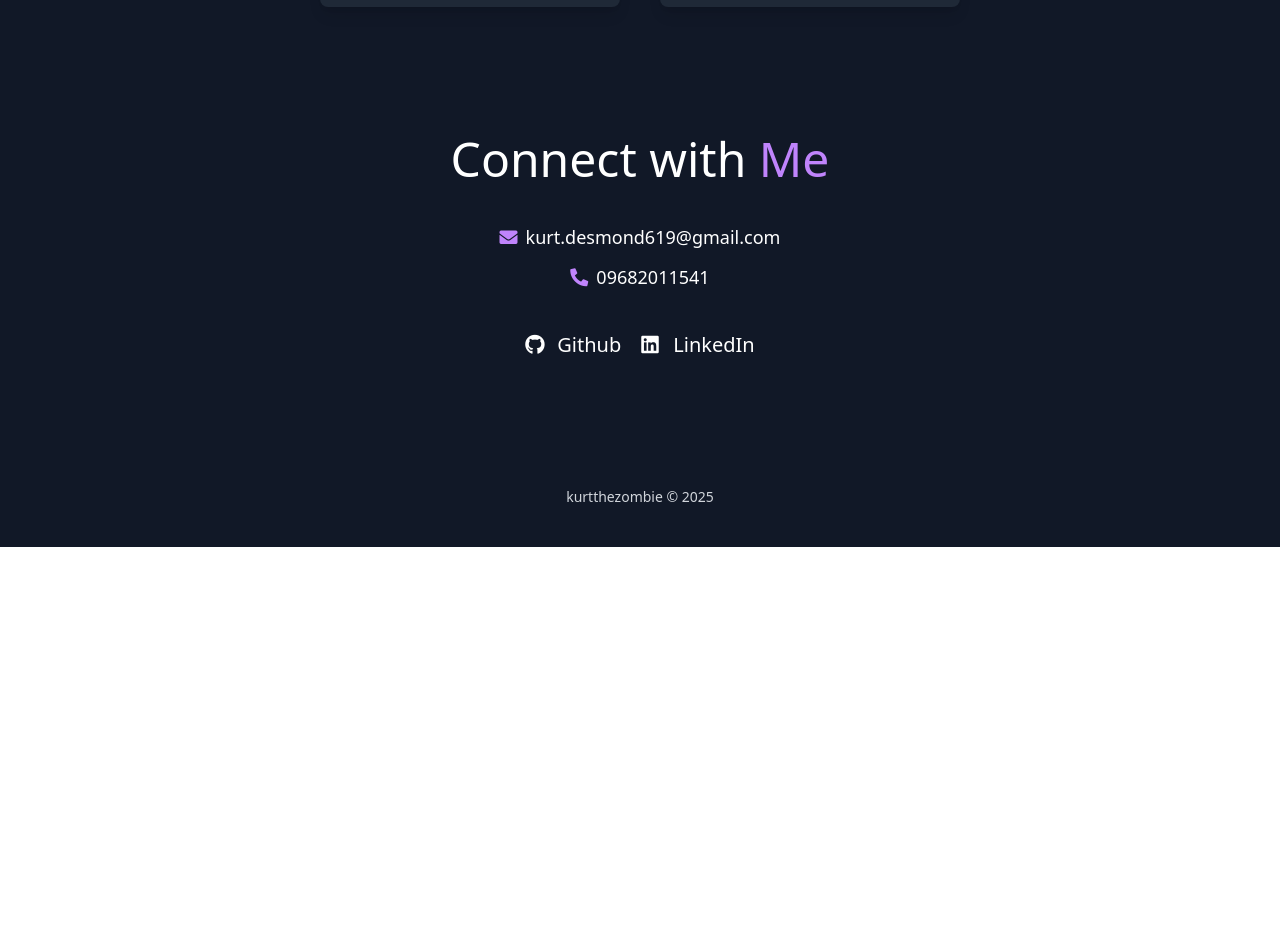
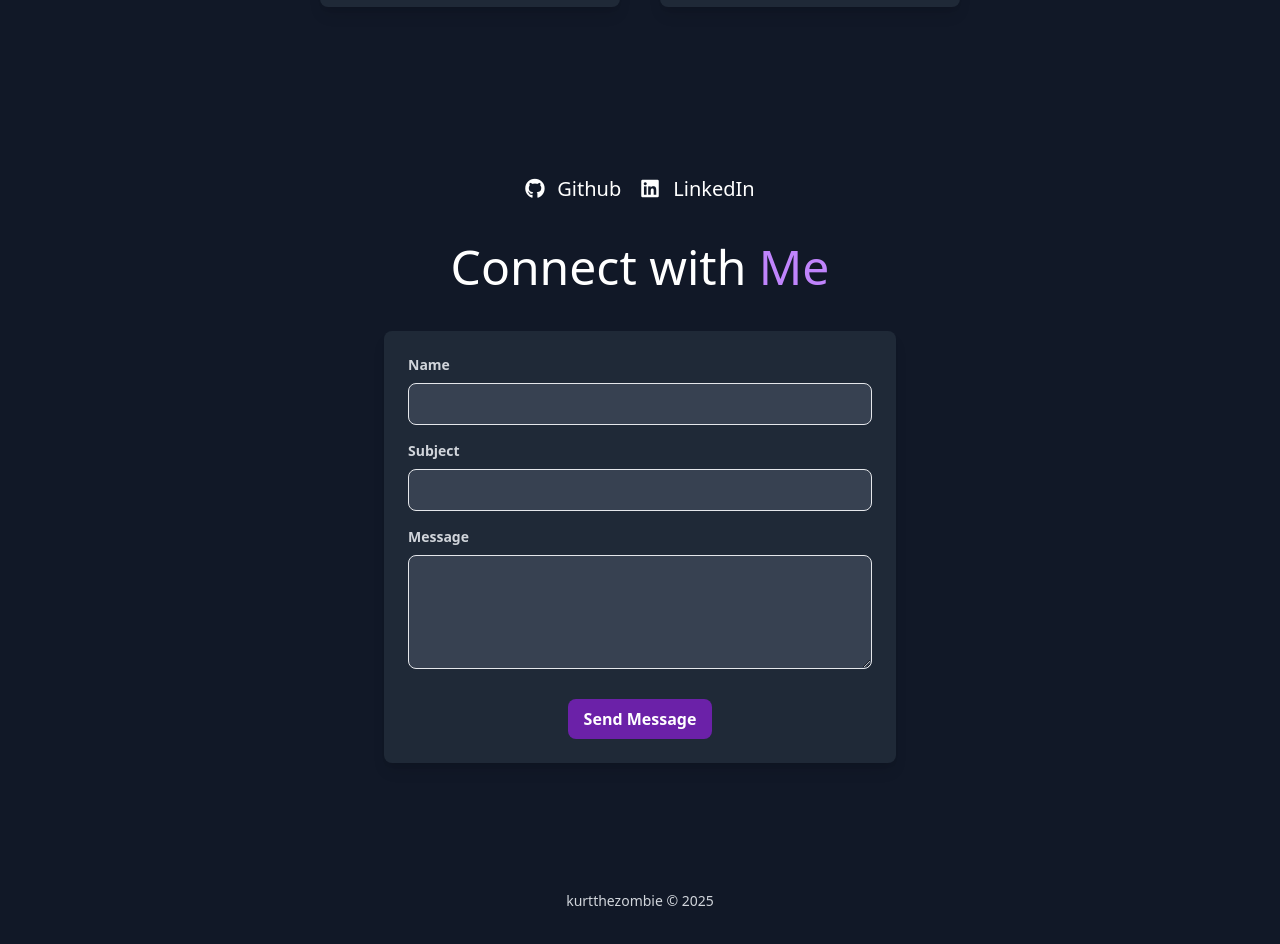
Before and after one commit to kurtthezombie/portfolio, a Vue app: page / in a window 1280 px wide. Shown: the part 2338-3282 px from the top of the page. Before the commit the page ends 2885 px from the top, so only its background shows below. Built offline with nearby package versions, Linux system fonts and the light colour scheme.

Commit message:
replace contact info with contact us form

```diff
--- a/package.json
+++ b/package.json
@@ -9,6 +9,8 @@
     "preview": "vite preview"
   },
   "dependencies": {
+    "axios": "^1.9.0",
+    "emailjs-com": "^3.2.0",
     "font-awesome": "^4.7.0",
     "pinia": "^2.3.0",
     "vue": "^3.5.13",
--- /dev/null
+++ b/src/services/email.service.js
@@ -0,0 +1,19 @@
+import axios from "axios"
+
+const sendEmail = async ({ name, subject, message }) => {
+  const currentTime = new Date().toLocaleString();
+
+  return await axios.post('https://api.emailjs.com/api/v1.0/email/send', {
+    service_id: 'service_lv4a9hq',
+    template_id: 'template_fz7wgoh',
+    user_id: 'D8ds1-1yYpocMPOQY',
+    template_params: {
+      name: name,
+      title: subject,
+      message: message,
+      time: currentTime,
+    }
+  });
+}
+
+export { sendEmail };
--- a/src/views/HomeView.vue
+++ b/src/views/HomeView.vue
@@ -1,4 +1,3 @@
-
 <template>
   <main class="bg-gray-200 dark:bg-gray-900 text-white scroll-smooth flex flex-col justify-center min-h-screen" :class="{ 'dark': isDarkMode }">
     <section id="landing">
@@ -32,7 +31,7 @@
       </div>
       <div class="flex justify-center w-1/2">
         <p class="text-justify md:text-2xl sm:text-xl min-[320px]:text-lg font-sans text-gray-800 dark:text-white">
-          I’m an aspiring software developer and a dedicated student with a passion for learning new things. I thrive
+          I'm an aspiring software developer and a dedicated student with a passion for learning new things. I thrive
           on
           exploring innovative solutions, building meaningful projects, and continuously enhancing my skills to grow
           in
@@ -95,23 +94,70 @@
       </div>
     </section>
 
+    <section>
+      <!-- Social Links -->
+      <div class="flex flex-row justify-center gap-x-5 my-10">
+        <a href="https://github.com/kurtthezombie/" target="_blank"
+          class="text-xl hover:text-green-900 dark:hover:text-green-400 transition duration-200 text-black dark:text-white">
+          <i class="fab fa-github w-6 h-6 mr-2"></i>Github
+        </a>
+        <a href="https://www.linkedin.com/in/kurt-desmond-cabaluna-0253a8312/" target="_blank"
+          class="text-xl hover:text-sky-900 dark:hover:text-sky-400 transition duration-200 text-black dark:text-white">
+          <i class="fab fa-linkedin w-6 h-6 mr-2"></i>LinkedIn
+        </a>
+      </div>
+    </section>
+
     <section id="contact" class="mb-32">
       <div class="text-center">
         <h1 class="md:text-5xl sm:text-3xl min-[320px]:text-2xl text-black dark:text-white">Connect with <span class="text-purple-800 dark:text-purple-400">Me</span></h1>
       </div>
 
-      <!-- Contact Information -->
-      <div class="flex flex-col items-center justify-center mt-10 w-full gap-y-3 mb-10">
-        <p class="text-lg text-justify flex items-center gap-x-2 text-black dark:text-white"><span class="text-purple-800 dark:text-purple-400"><i class="fas fa-envelope"></i></span> kurt.desmond619@gmail.com</p>
-        <p class="text-lg text-justify flex items-center gap-x-2 text-black dark:text-white"><span class="text-purple-800 dark:text-purple-400"><i class="fas fa-phone-alt"></i></span> 09682011541 </p>
-      </div>
+      <!-- Contact Form -->
+      <div class="flex justify-center mt-10">
+        <form @submit.prevent="handleSubmit" class="w-full max-w-lg p-6 bg-white dark:bg-gray-800 rounded-lg shadow-lg">
+          <div class="mb-4">
+            <label for="name" class="block text-gray-700 dark:text-gray-300 text-sm font-bold mb-2">Name</label>
+            <input
+              type="text"
+              id="name"
+              v-model="formData.name"
+              class="w-full px-3 py-2 text-gray-700 dark:text-white dark:bg-gray-700 border rounded-lg focus:outline-none focus:border-purple-500"
+              required
+            >
+          </div>
 
-      <!-- Social Links -->
-      <div class="flex flex-row justify-center gap-x-5">
-        <a href="https://github.com/kurtthezombie/" target="_blank"
-        class="text-xl hover:text-green-900 dark:hover:text-green-400 transition duration-200 text-black dark:text-white"><i class="fab fa-github w-6 h-6 mr-2"></i>Github</a>
-        <a href="https://www.linkedin.com/in/kurt-desmond-cabaluna-0253a8312/" target="_blank"
-        class="text-xl hover:text-sky-900 dark:hover:text-sky-400 transition duration-200 text-black dark:text-white"><i class="fab fa-linkedin w-6 h-6 mr-2"></i>LinkedIn</a>
+          <div class="mb-4">
+            <label for="subject" class="block text-gray-700 dark:text-gray-300 text-sm font-bold mb-2">Subject</label>
+            <input
+              type="text"
+              id="subject"
+              v-model="formData.subject"
+              class="w-full px-3 py-2 text-gray-700 dark:text-white dark:bg-gray-700 border rounded-lg focus:outline-none focus:border-purple-500"
+              required
+            >
+          </div>
+
+          <div class="mb-6">
+            <label for="message" class="block text-gray-700 dark:text-gray-300 text-sm font-bold mb-2">Message</label>
+            <textarea
+              id="message"
+              v-model="formData.message"
+              rows="4"
+              class="w-full px-3 py-2 text-gray-700 dark:text-white dark:bg-gray-700 border rounded-lg focus:outline-none focus:border-purple-500"
+              required
+            ></textarea>
+          </div>
+
+          <div class="flex justify-center">
+            <button
+              type="submit"
+              class="bg-purple-800 hover:bg-purple-600 text-white font-bold py-2 px-4 rounded-lg focus:outline-none focus:shadow-outline transition duration-300"
+            >
+              Send Message
+            </button>
+          </div>
+        </form>
       </div>
     </section>
 
@@ -122,10 +168,32 @@
 </template>
 
 <script setup>
-  import { onMounted, ref } from 'vue';
+  import { sendEmail } from '@/services/email.service';
+import { onMounted, ref } from 'vue';
 
   const currentYear = ref(new Date().getFullYear());
   const isDarkMode = ref(true);
+  const formData = ref({
+    name: '',
+    subject: '',
+    message: ''
+  });
+
+  const handleSubmit = async () => {
+    try {
+      console.log('Form submitted:', formData.value);
+      await sendEmail(formData.value);
+
+      // Reset form
+      formData.value = {
+        name: '',
+        subject: '',
+        message: ''
+      };
+    } catch (error) {
+      console.error('Email send failed', error);
+    }
+  };
 
   const toggleTheme = () => {
     isDarkMode.value = !isDarkMode.value;
```
Also changed, not shown: 1 other file (tests, documents, lock files or other folders).
